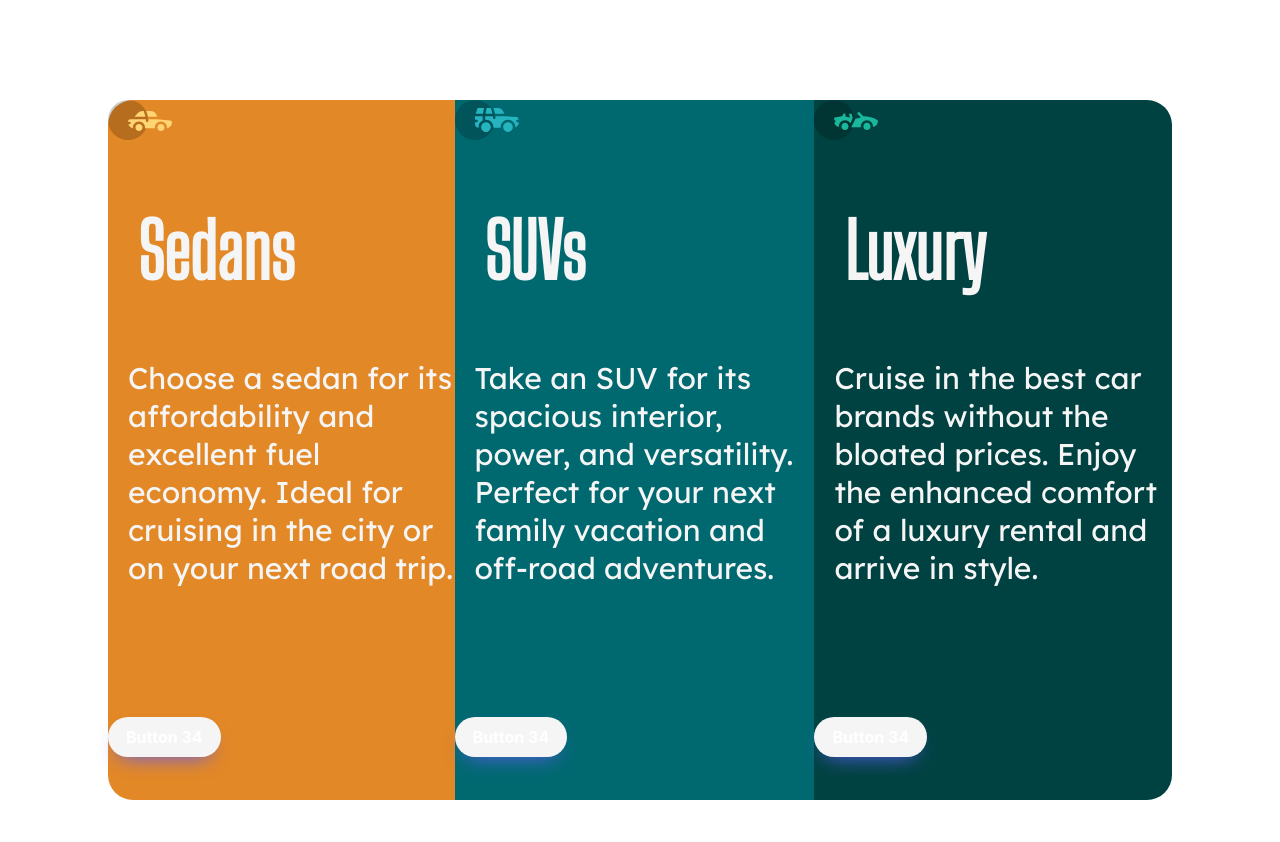
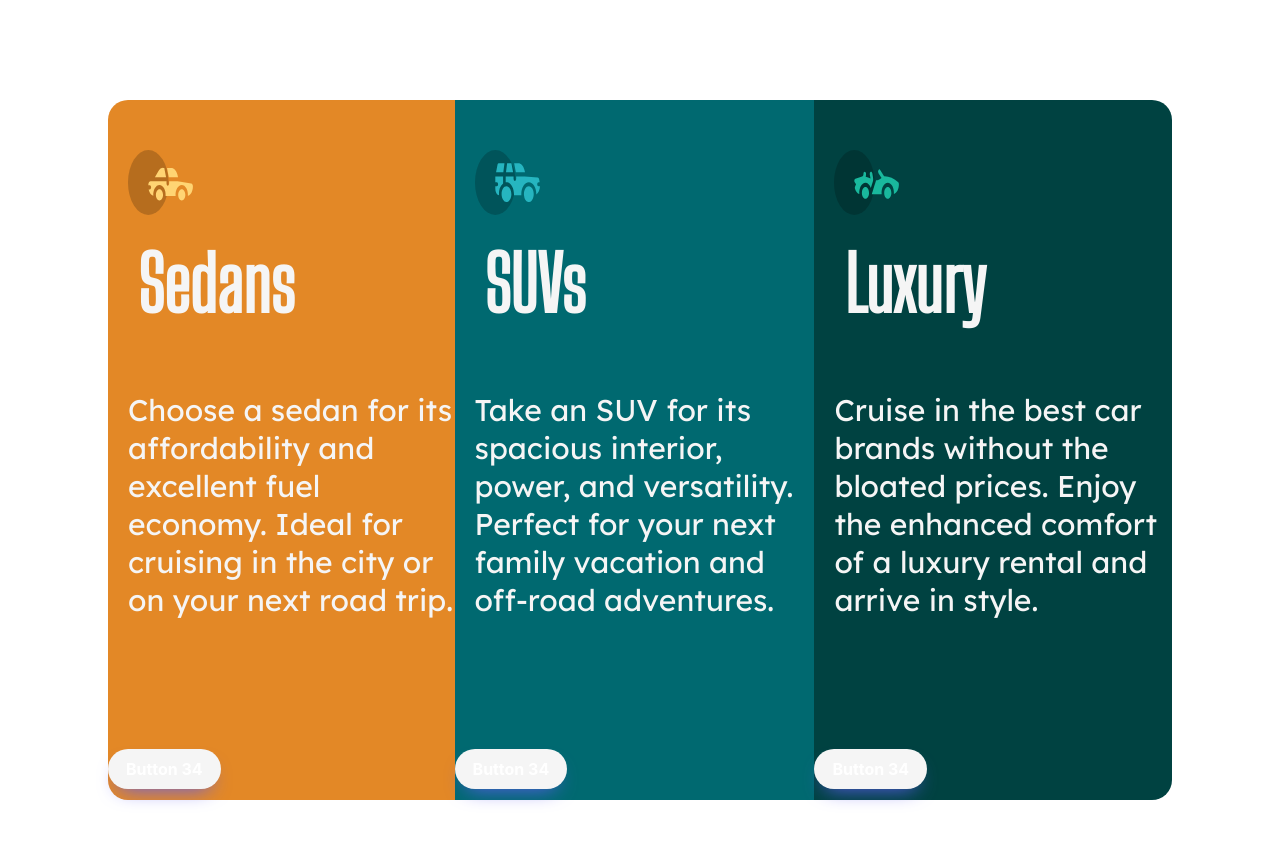
Before and after one commit to UbaidRussell/3-column-preview-card-component, a plain HTML site: page index.html in a window 1280 px wide. Drawn offline with Linux system fonts and the light colour scheme.

Commit message:
Updated radius 🔧 + Adjusted our images 🔧

```diff
--- a/CSS/main.css
+++ b/CSS/main.css
@@ -1,10 +1,14 @@
 .attribution { font-size: 11px; text-align: center; }
 .attribution a { color: hsl(228, 45%, 44%); }
 img{
-    text-align: center
+    margin-left: 20px;
+    margin-top: 50px;
+    width: 65px;
+    height: 65px;
 }
 h1,h2{
     font-family: 'Big Shoulders Display', cursive;
+    margin-top: 20px;
     margin-left: 30px;
     font-size: 75px;
     color: whitesmoke;
@@ -27,8 +31,8 @@
     background-color: hsl(31, 77%, 52%);
     border: #5E5DF0;
     height: 700px;
-    border-top-left-radius: 25px;
-    border-bottom-left-radius:25px ;
+    border-top-left-radius: 20px;
+    border-bottom-left-radius:20px ;
 }
 
 .card-two{
@@ -38,8 +42,8 @@
 .card-three{
     background-color:hsl(179, 100%, 13%);
     height: 700px;
-    border-top-right-radius: 25px;
-    border-bottom-right-radius:25px ;
+    border-top-right-radius: 20px;
+    border-bottom-right-radius:20px ;
 }
 /* Button CSS */
 /*Button one*/
```
